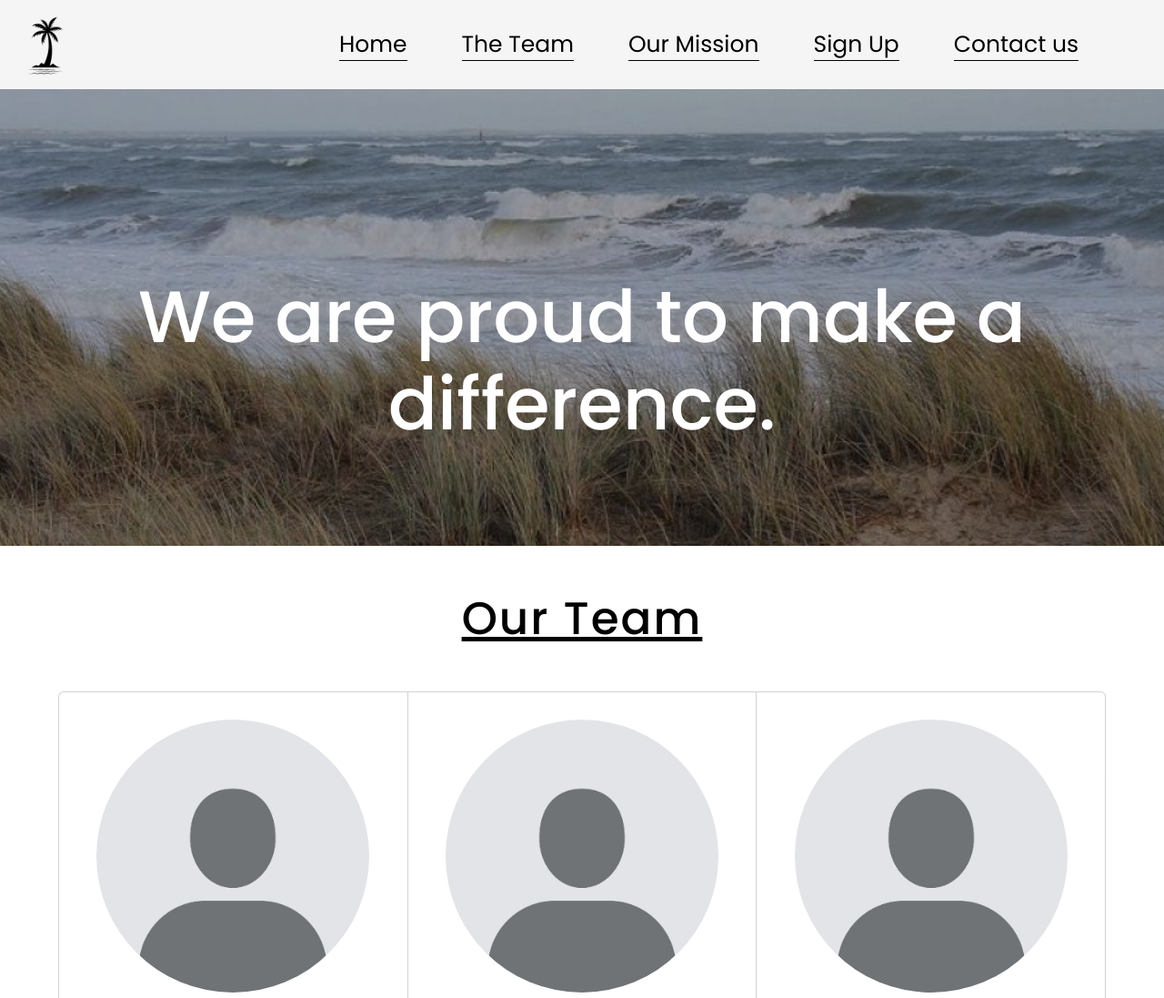
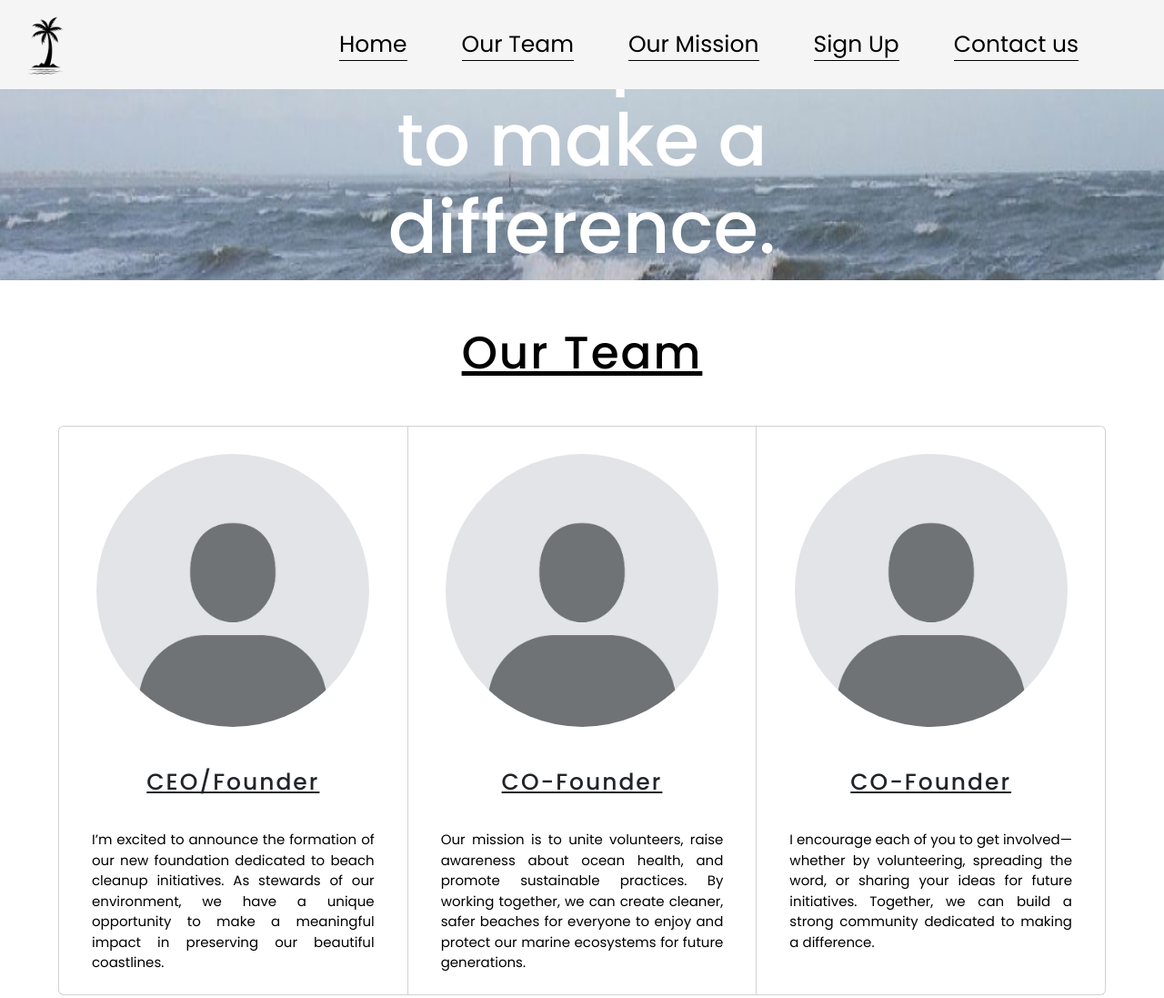
Before and after one commit to jaidcoding/Beach-Cleanup-Volunteer, a plain HTML site: page index.html in a window 1280 px wide. Shown: the top 1097 px of the page at 91% size. Drawn offline with nearby package versions, Linux system fonts and the light colour scheme.

Commit message:
banner img fix

```diff
--- a/index.html
+++ b/index.html
@@ -26,7 +26,7 @@
           </div>
           <ul>
             <li><a href="#bannerImage">Home</a></li>
-            <li><a href="#ourTeam">The Team</a></li>
+            <li><a href="#ourTeam">Our Team</a></li>
             <li><a href="#ourMission">Our Mission</a></li>
             <li><a href="#signUp">Sign Up</a></li>
             <li><a href="#contactUs">Contact us</a></li>
@@ -36,6 +36,7 @@
     </header>
       <!--Photo banner with text in the middle-->
     <div class="banner-area">
+      <img src="banner.jpg" alt="beach">
       <h2>We are proud to make a difference.</h2>
     </div>
   <!--Cards of the founders of the site with their descriptions-->
@@ -73,7 +74,6 @@
   <!--short message of our mission-->
     <div class="content-area">
       <div class="wrapper">
-        <hr>
         <h2>Our Mission</h2>
         <p>Our mission is to protect and preserve the beauty of our coastline for future generations. We believe that clean beaches are essential for the health of our marine ecosystems and the well-being of our communities. By uniting for our beach cleanup events, we invite individuals from all walks of life to play a vital role in this important work. Each volunteer becomes a steward of the environment, contributing to a healthier habitat for wildlife and ensuring that our beaches remain safe and enjoyable for everyone. As we gather to remove debris and raise awareness about the impact of pollution, we also foster a sense of community and shared responsibility. Together, we can educate one another about the challenges facing our oceans and inspire sustainable practices in our daily lives. Every piece of litter we collect not only enhances the beauty of our shoreline but also serves as a reminder of the importance of our efforts. Let’s join hands in our commitment to a cleaner, healthier beach—because every action counts, and together, we can create lasting change for our environment.</p>
       </div>
@@ -81,9 +81,9 @@
   </div>
   <!--sign up form to become a volunteer-->
   <div class="signUp">
-    <h2>Sign Up</h2>
     <form action="/submit" method="post" enctype="multipart/form-data">
         <!-- First Name -->
+        <h2>Sign Up</h2>
         <div>
             <label for="first-name">First Name</label>
             <input type="text" id="first-name" name="first_name" required>
--- a/style.css
+++ b/style.css
@@ -79,37 +79,28 @@ nav a:hover {
   font-weight: 200;
 }
 
-.banner-area {
-  background-image: url(banner.jpg);
+.banner-area img {
   background-size: cover;
   background-position: center;
-  height: 600px;
   width: 100%;
-  position: fixed;
-}
-
-.banner-area::after {
-  content: '';
   position: absolute;
-  top: 0;
-  left: 0;
-  width: 100%;
-  height: 100%;
-  background-color: rgba(0, 0, 0, 0.5);
-  opacity: 0.5;
   z-index: -1;
+  height: 100vh;
 }
 
 .banner-area h2 {
+  margin-left: 5px;
+  margin-right: 5px;
   text-align: center;
   color: white;
   font-size: 80px;
-  padding-top: 300px;
+  margin: auto;
+  width: 50%;
+  padding: 10px;
 }
 
 .ourTeam {
   position: relative;
-  top: 600px;
   display: flex;
   align-items: center;
   justify-content: center;
@@ -163,8 +154,8 @@ form {
   border-radius: 8px;
   box-shadow: 0 0 10px rgba(0, 0, 0, 0.1);
   max-width: 600px;
-  margin: 0 auto;
   position: relative;
+  margin-top: 50px;
 }
 
 .ourTeam h2 {
@@ -217,12 +208,11 @@ button:hover {
   color: #555;
 }
 
-.content-area {
+.content-area {;
   width: 100%;
-  height: 800px;
-  position: relative;
   background: white;
   top: 200px;
+  margin-bottom: auto;
 }
 
 .content-area h2 {
```
